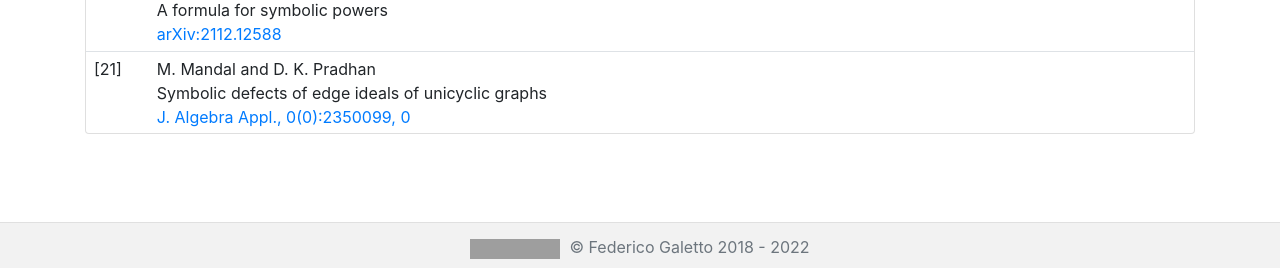
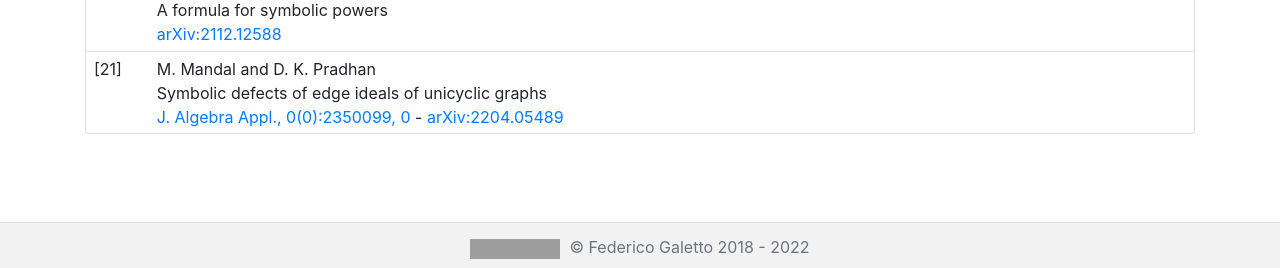
Before and after one commit to galettof/galettof.github.io, a Jekyll site: the page built from references.html, in a window 1280 px wide and 900 px high, scrolled down 1158 px. Shown: the part 629-897 px from the top of the window. Built offline with Jekyll 4.4.1, drawn with Linux system fonts in a browser that asks for light colours; nearby versions of some CDN libraries; formulas are drawn with MathJax 3; grey boxes are pictures that could not be loaded.

Commit message:
arXiv of an sdefect paper

```diff
--- a/_data/defect.yml
+++ b/_data/defect.yml
@@ -119,6 +119,7 @@ articles:
 
 - authors: M. Mandal and D. K. Pradhan
   title: Symbolic defects of edge ideals of unicyclic graphs
+  arxiv: 2204.05489
   link: https://doi.org/10.1142/S0219498823500998
   cite: J. Algebra Appl., 0(0):2350099, 0
   date: 2022-02-24
```
